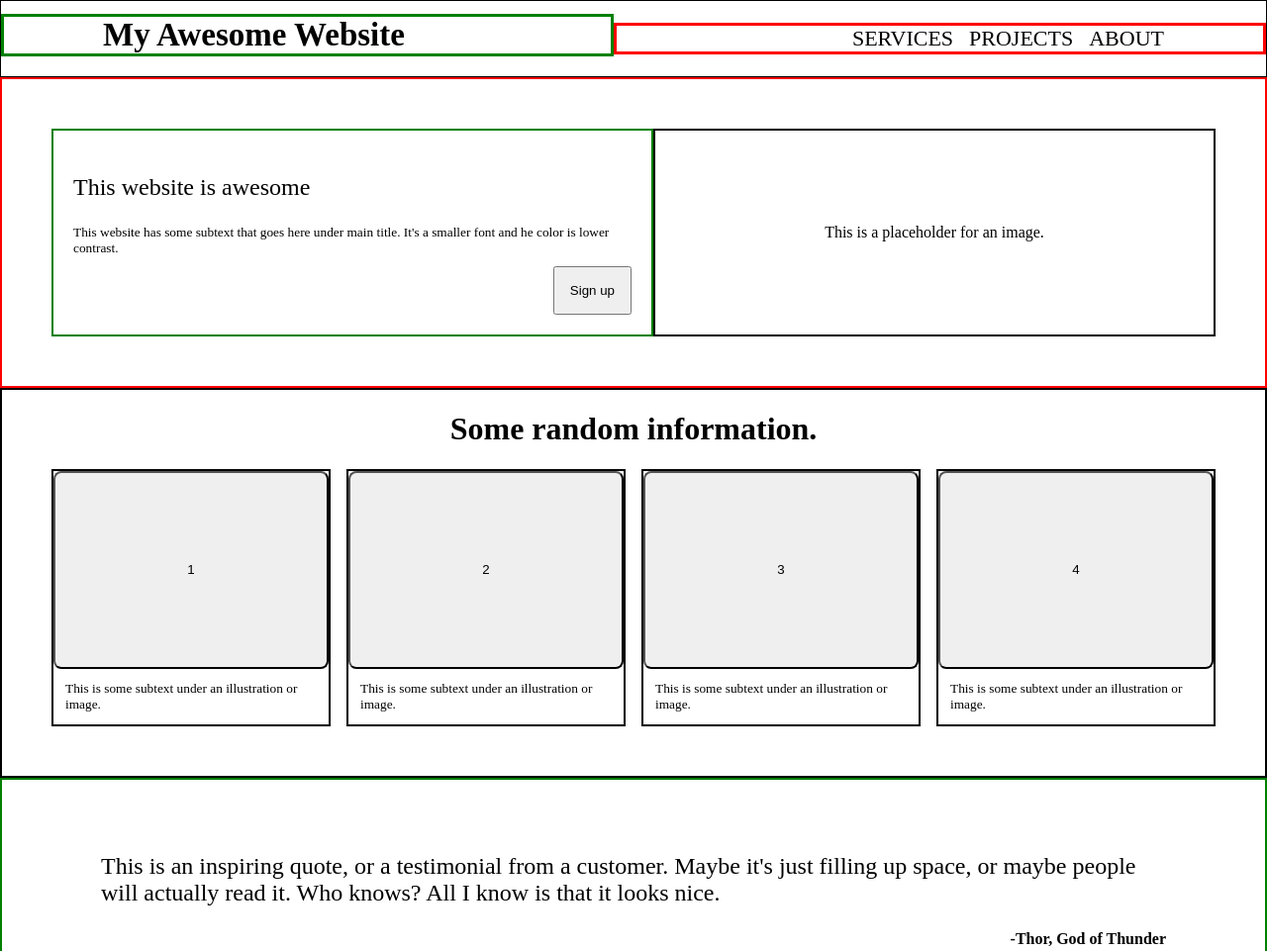
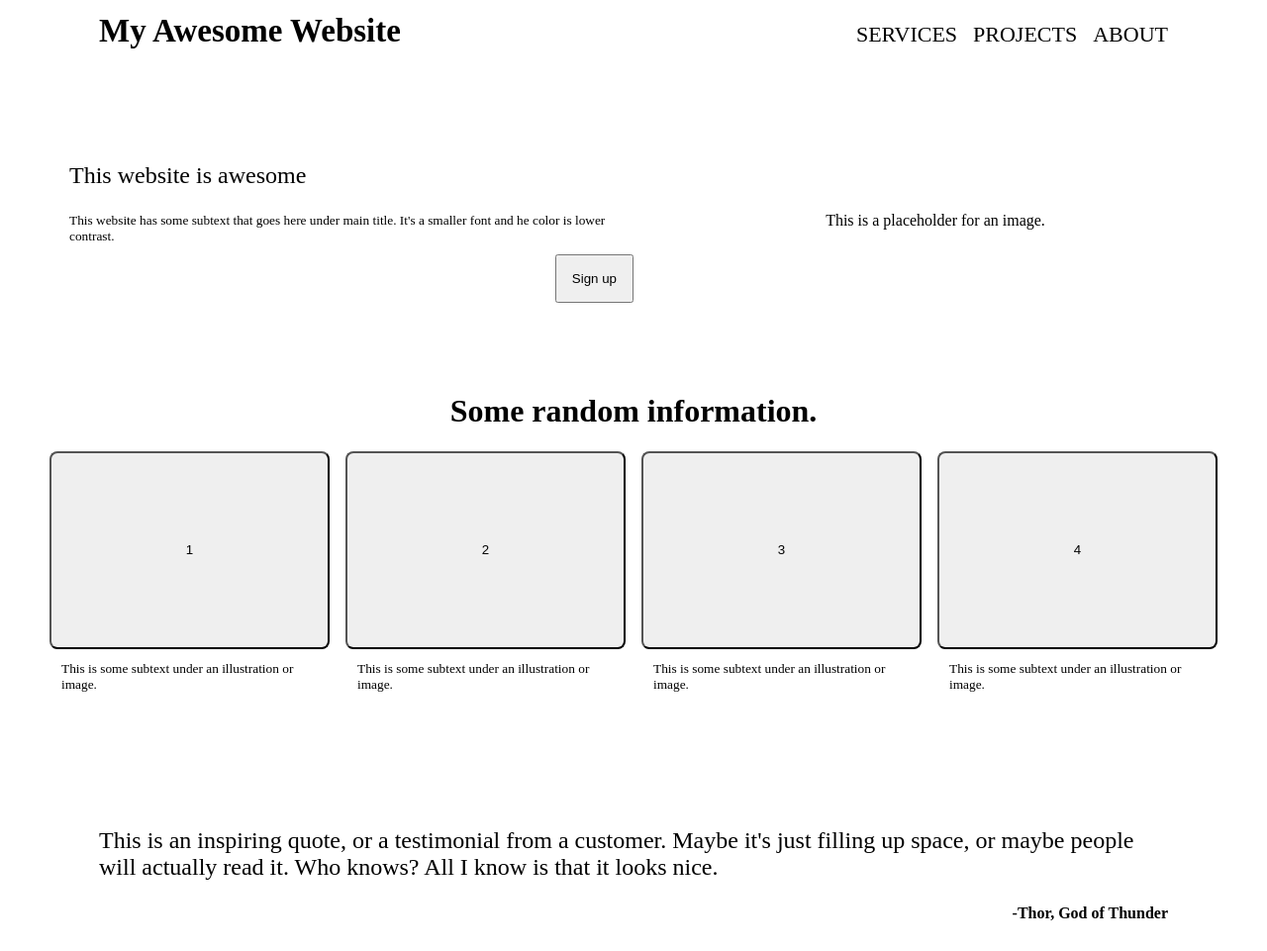
Before and after one commit to dannyCSStudent/landing-page, a plain HTML site: page index.html in a window 1280 px wide. Shown: the top 961 px of the page at 99% size. Drawn offline with Linux system fonts and the light colour scheme.

Commit message:
Removed all borders
As a beginner, borders helped me in laying out
all the components.

```diff
--- a/styles.css
+++ b/styles.css
@@ -12,14 +12,12 @@ body {
 
 nav {
     display: flex;
-    border: 1px solid black;
 
     align-items: center;
     align-items: baseline;
 }
 
 nav strong {
-    border: 3px solid green;
     flex: 1;
     font-size: 33px;
     padding-left: 100px;
@@ -27,7 +25,6 @@ nav strong {
 
 nav ul {
     display: flex;
-    border: 3px solid red;
     flex: 1;
     list-style: none;
     font-size: 22px;
@@ -68,13 +65,11 @@ nav ul a {
 
 .layer-two {
     display: flex;
-    border: 2px solid red;
     padding: 50px;
 
 }
 
 .layer-two .left-side {
-    border: 2px solid green;
     flex-basis: 50%;
     display: flex;
     align-items: baseline;
@@ -95,7 +90,6 @@ nav ul a {
 
 .layer-two .right-side {
     display: flex;
-    border: 2px solid black;
     flex-basis: 50%;
     justify-content: center;
     align-items: center;
@@ -112,7 +106,6 @@ nav ul a {
 /* -----------------third layer------------------------------ */
 
 .layer-three {
-    border: 2px solid black;
     display: flex;
     flex-direction: column;
     align-items: center;
@@ -126,10 +119,6 @@ nav ul a {
     padding-bottom: 50px;
     gap: 16px;
 
-}
-
-.layer-three .bottom-side .container {
-    border: 2px solid black;
 }
 
 .layer-three .bottom-side button {
@@ -155,7 +144,6 @@ nav ul a {
     display: flex;
     flex-direction: column;
     padding: 50px 100px 50px 100px;
-    border: 2px solid green;
 }
 
 .layer-four p {
@@ -173,7 +161,6 @@ nav ul a {
     display: flex;
     padding: 100px;
     justify-content: center;
-    border: 2px solid red;
 }
 
 .layer-five .container {
@@ -245,15 +232,12 @@ nav ul a {
 
 footer {
     display: flex;
-    border: 2px solid yellow;
-    background-color: cornsilk;
     justify-content: center;
 }
 
 footer ul {
     display: flex;
     list-style-type: none;
-    border: 2px solid black;
     padding: 0;
     gap: 16px;
     font-size: 22px;
```
